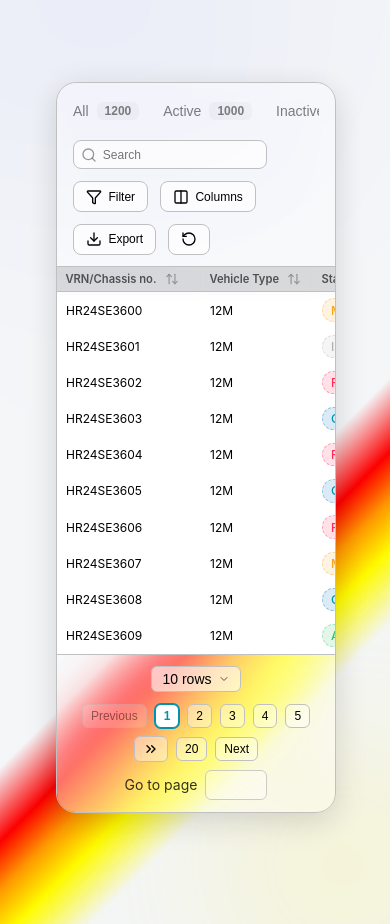
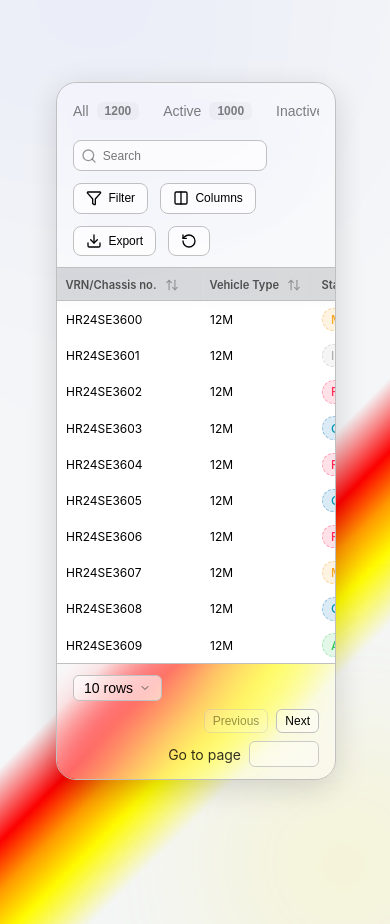
Before and after one commit to Praveen343577/Reusable-Table-Component, a React (Vite) app: page / in a window 390 px wide. Built offline with nearby package versions, Linux system fonts and the light colour scheme; the HTML template or start-up script is replaced by a standard one.

Commit message:
feat: implement responsive pagination component with row selection and table styling

```diff
--- a/src/Components/Table/Pagination/Pagination.css
+++ b/src/Components/Table/Pagination/Pagination.css
@@ -68,6 +68,16 @@
   display: flex;
   align-items: center;
   gap: 0.5rem;
+}
+
+.ct-pagination-numbers {
+  display: flex;
+  align-items: center;
+  gap: 0.5rem;
+}
+
+.ct-page-icon {
+  display: none;
 }
 
 .ct-page-btn {
@@ -158,22 +168,25 @@
 
 @media (max-width: 48rem) {
   .ct-footer {
-    flex-direction: column;
-    align-items: center;
-    gap: 0.75rem;
+    flex-direction: row;
+    flex-wrap: wrap;
+    justify-content: space-between;
+    gap: 0.5rem;
   }
   .ct-showing-text {
-    width: 100%;
-    justify-content: center;
+    width: auto;
   }
   .ct-pagination-controls {
+    width: auto;
     flex-wrap: wrap;
-    justify-content: center;
+    justify-content: flex-end;
   }
   .ct-go-to {
-    width: 100%;
-    justify-content: center;
-    margin-left: 0;
+    width: auto;
+    margin-left: 0.5rem;
+  }
+  .ct-pagination-numbers {
+    display: none;
   }
 }
 
@@ -181,4 +194,7 @@
   .ct-showing-label {
     display: none;
   }
+  .ct-go-to input {
+    padding: 0.25rem 0.625rem;
+  }
 }
--- a/src/Components/Table/Pagination/Pagination.jsx
+++ b/src/Components/Table/Pagination/Pagination.jsx
@@ -62,6 +62,8 @@ const Pagination = ({
           Previous
         </button>
 
+        <div className="ct-pagination-numbers">
+
         {paginationItems.map((item, index) => {
           if (item === 'left') {
             return (
@@ -83,6 +85,8 @@ const Pagination = ({
             </button>
           );
         })}
+
+        </div>
 
         <button className="ct-page-btn" disabled={currentPage === totalPages || totalPages === 0} onClick={() => setCurrentPage(prev => prev + 1)}>
           Next
--- a/src/Components/Table/Table.css
+++ b/src/Components/Table/Table.css
@@ -307,7 +307,7 @@
 
 @media (max-width: 56rem) {
   .ct-table th {
-    padding: 0.5em 0.75em;
+    padding: 0.85em 0.75em;
     font-size: 0.7rem;
   }
   .ct-table td {
--- a/src/Components/Table/Toolbar/Search.css
+++ b/src/Components/Table/Toolbar/Search.css
@@ -49,7 +49,7 @@
 @media (max-width: 72rem) {
   .ct-search-input {
     max-width: 12rem;
-    padding: 0.4rem 0.5rem 0.4rem 1.8rem;
+    padding: 0.5rem 0.5rem 0.4rem 1.8rem;
     font-size: 0.75rem;
   }
   .ct-search-icon {
```
